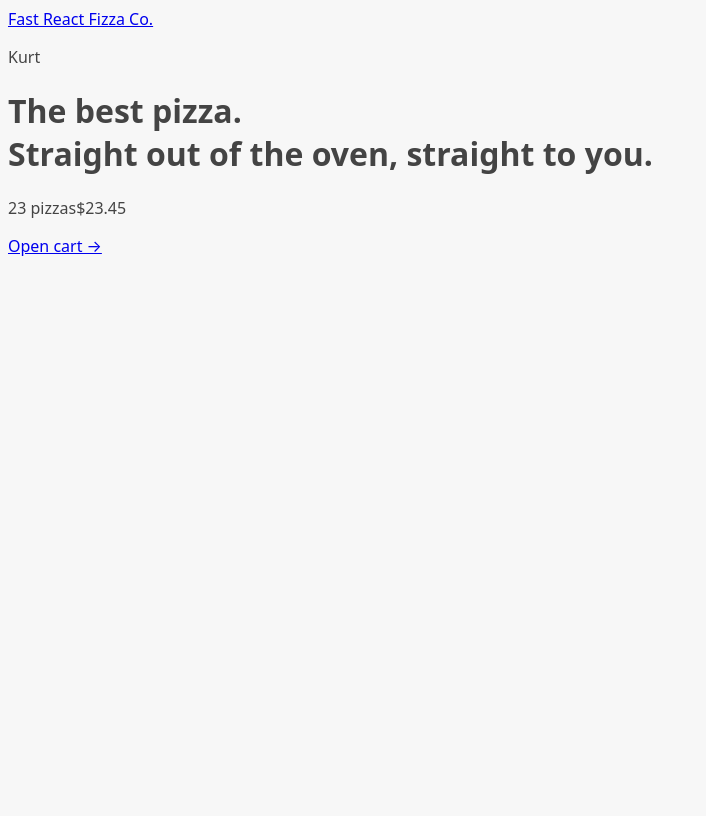
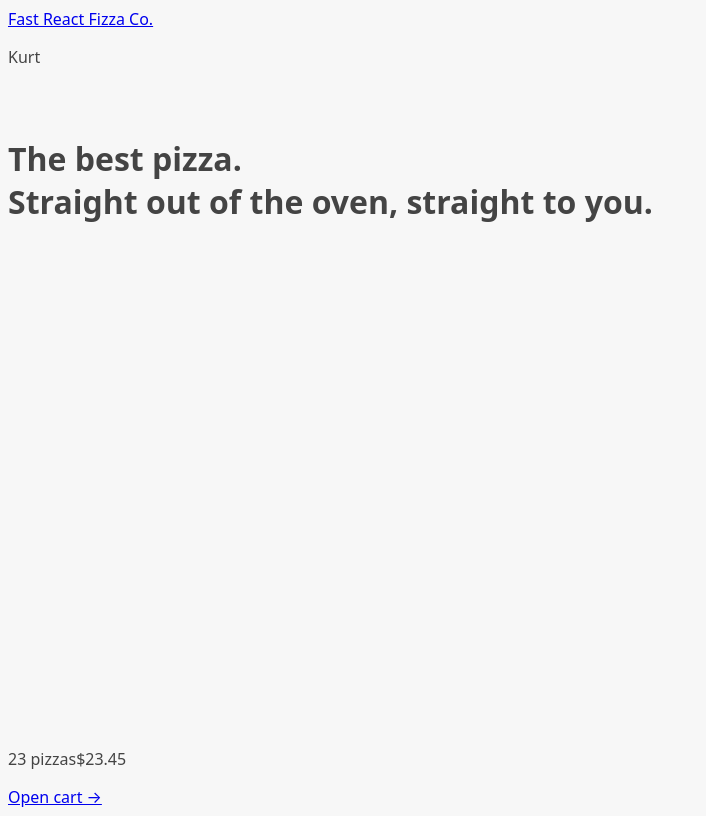
Before and after one commit to TrimiB/fast-react-pizza, a React (Vite) app: page / in a window 1280 px wide. Shown: the whole page, without its empty margins (0-706 px from the left). Built offline with nearby package versions, Linux system fonts and the light colour scheme.

Commit message:
using useNavigation to use the navigation state in order to display loading indicator when data is fetched

```diff
--- a/src/ui/AppLayout.jsx
+++ b/src/ui/AppLayout.jsx
@@ -1,10 +1,16 @@
 import Header from './Header';
+import Loading from './Loading';
 import CartOverview from '../features/cart/CartOverview';
-import { Outlet } from 'react-router-dom';
+import { Outlet, useNavigation } from 'react-router-dom';
 
 function AppLayout() {
+  const navigation = useNavigation();
+  const isloading = navigation.state === 'loading';
+
   return (
-    <div>
+    <div className='layout'>
+      {isloading && <Loading />}
+
       <Header />
 
       <main>
```
